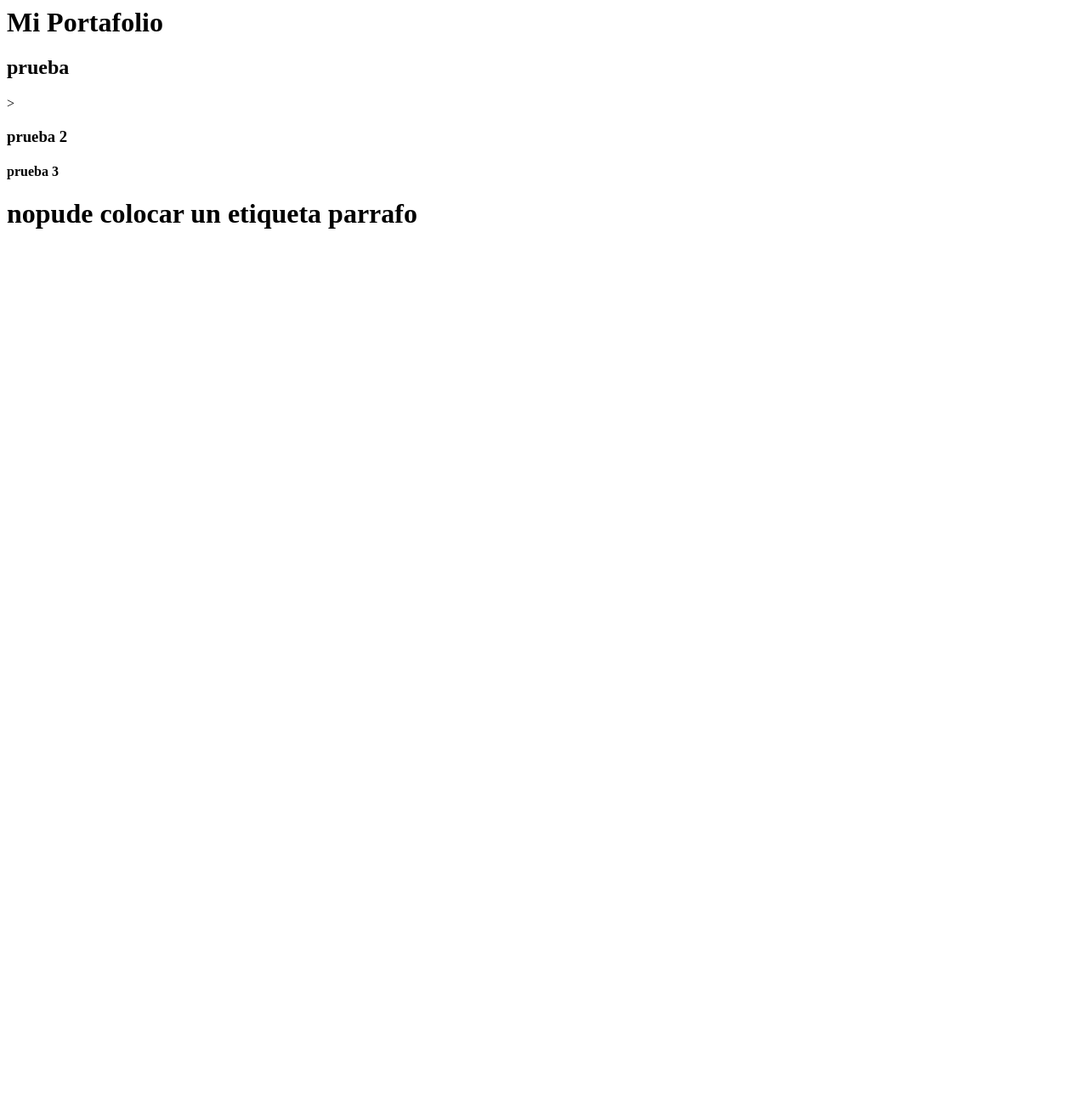
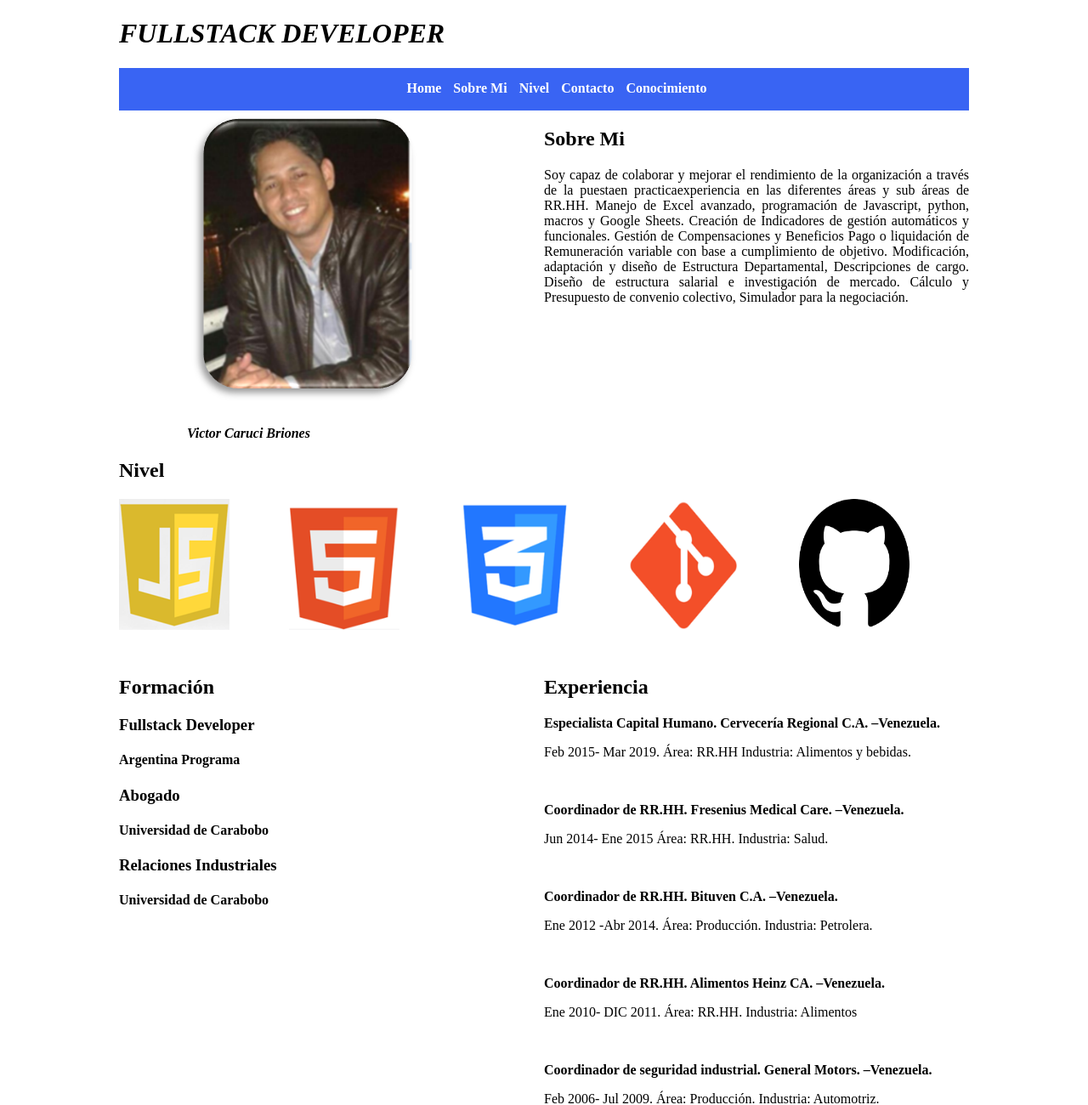
Before and after one commit to victor3319/portafFrontend, a plain HTML site: page index.html in a window 1280 px wide. Shown: the top 1300 px of the page at 85% size. Before the commit the page ends 800 px from the top, so only its background shows below. Drawn offline with Linux system fonts and the light colour scheme.

Commit message:
portafolio1

```diff
--- a/index.html
+++ b/index.html
@@ -1,5 +1,128 @@
-<h1>Mi Portafolio</h1>
-<h2>prueba</h2>>
-<h3>prueba 2</h3>
-<h4>prueba 3</h4>
-<h1>nopude colocar un etiqueta parrafo </h1>
+<!DOCTYPE html>
+<html lang="en">
+<head>
+    <meta charset="utf-8">
+    <meta http-equiv="X-UA-Compatible" content="IE=edge">
+    <meta name="viewport" content="width=device-width, initial-scale=1.0">
+    <title>Portafolio Victor Caruci</title>
+    <link rel="stylesheet" href="styles.css">
+</head>
+<body>
+    <div id="principal">
+        <header>
+            <h1><em>FULLSTACK DEVELOPER</em></h1>
+            <div id="navegacion">
+                <nav>
+                    <ul>
+                        <li><a href="#">Home</a></li>
+                        <li><a href="#">Sobre Mi</a></li>
+                        <li><a href="#">Nivel</a></li>
+                        <li> <a href="#">Contacto</a></li>
+                        <li><a href="#">Conocimiento</a></li>
+                    </ul>
+                </nav>
+            </div>
+        </header>
+
+        <section>
+            <div id="foto">
+                <article>
+                    <img src="img/foto.png">
+                    <h4><em>Victor Caruci Briones</em></h4>
+                </article>
+            </div>
+
+            <article>
+                <div id="mi">
+                    <h2>Sobre Mi</h2>
+                    <p>Soy capaz de colaborar y mejorar el rendimiento de la organización a través de la puestaen practicaexperiencia en las diferentes áreas y sub áreas de RR.HH. Manejo de Excel avanzado, programación de Javascript, python, macros y Google Sheets. Creación de Indicadores de gestión automáticos y funcionales. Gestión de Compensaciones y Beneficios Pago o liquidación  de Remuneración variable con base a cumplimiento de objetivo. Modificación, adaptación y diseño de Estructura Departamental, Descripciones de cargo. Diseño de estructura salarial e investigación de mercado. Cálculo y Presupuesto de convenio colectivo, Simulador para la negociación.
+                    </p>
+                </div>
+            </article>
+        </section>
+
+
+        <section id="nivel">
+            <h2>Nivel</h2>
+            <div id="JS">
+                <img src="img/JavaScript.png" height="154" width="130">
+            </div>
+
+            <div id="HTML">
+                <img src="img/HTML.png" height="154" width="130">
+            </div>
+
+            <div id="CSS">
+                <img src="img/CCS.png" height="154" width="130">
+            </div>
+
+            <div id="git">
+                <img src="img/GIT.png" height="154" width="130">
+            </div>
+
+            <div id="github">
+                <img src="img/Github.png" height="154" width="130">
+            </div>
+
+        </section>
+
+        <section id="formacion">
+            <div id="educacion">
+                <h2>Formación</h2>
+                <h3>Fullstack Developer</h3>
+                <h4>Argentina Programa</h4>
+
+                <h3>Abogado</h3>
+                <h4>Universidad de Carabobo</h4>
+
+                <h3>Relaciones Industriales</h3>
+                <h4>Universidad de Carabobo</h4>
+            </div>
+        </section>
+
+        <section>
+            <article>
+                <div id="experiencia">
+                    <h2>Experiencia</h2>
+                    <p><b>Especialista Capital Humano. Cervecería Regional C.A. –Venezuela.</b></p>
+                    <p>Feb 2015- Mar 2019. Área: RR.HH Industria: Alimentos y bebidas.</p>
+                    <br>
+                    <p><b>Coordinador de RR.HH. Fresenius Medical Care. –Venezuela.</b></p>
+                    <p>Jun 2014- Ene 2015 Área: RR.HH. Industria: Salud.</p>
+                    <br>
+                    <p><b>Coordinador de RR.HH. Bituven C.A. –Venezuela.</b></p>
+                    <p>Ene 2012 -Abr 2014. Área: Producción. Industria: Petrolera.</p>
+                    <br>
+                    <p><b>Coordinador de RR.HH. Alimentos Heinz CA. –Venezuela.</b></p>
+                    <p>Ene 2010- DIC 2011. Área: RR.HH. Industria: Alimentos</p>
+                    <br>
+                    <p><b>Coordinador de seguridad industrial. General Motors. –Venezuela.</b></p>
+                    <p>Feb 2006- Jul 2009. Área: Producción. Industria: Automotriz.</p>
+                </div>>
+            </article>
+        </section>
+
+
+        <section>
+            <h2>Contacto</h2>
+            <label>Nombre</label>
+            <input></input>
+            <label>Correo</label>
+            <input></input>
+            <br><br>
+            <label>Mensaje</label>
+            <input></input>
+        </section>
+
+    </div>
+
+
+
+    <footer>
+        <h4>Redes sociales</h4>
+        <a href="#">Facebook</a>
+        <a href="#">Tiwtter</a>
+      </footer>
+
+</body>
+</html>
--- a/styles.css
+++ b/styles.css
@@ -0,0 +1,80 @@
+#principal{
+    width:1000px;
+    margin:auto;
+}
+
+#navegacion{
+    width:1000px;
+    height:50px;
+    background: #3964F3;
+}
+    #navegacion ul{
+        text-align: center;
+        padding-top: 15px;
+    }
+    #navegacion li{
+        display:inline;
+        margin-right: 10px;
+    }
+
+    #navegacion a{
+        color:#fff;
+        text-decoration: none;
+        font-weight: bold;
+    }
+
+    #foto{
+        width: 420px;
+        height: 750 px;
+        float: left;
+        margin-left: 80px;
+    }
+
+    #mi{
+        width: 500px;
+        height: 750 px;
+        text-align:justify;
+        float: left;
+    }
+
+    #nivel{
+        clear: both;
+
+    }
+
+    #JS{
+        float: left;
+        margin-right: 70px;
+    }
+    #HTML{
+        float: left;
+        margin-right: 70px;
+    }
+    #CSS{
+        float: left;
+        margin-right: 70px;
+    }
+    #git{
+        float: left;
+        margin-right: 70px;
+    }
+    #github{
+        float: left;
+        margin-right: 70px;
+    }
+
+    #formacion{
+        clear: both;
+    }
+
+    #educacion{
+        margin-top: 30px;
+        float: left;
+        width: 500px;
+    }
+
+    #experiencia{
+        margin-top: 30px;
+        float: left;
+        width: 500px;
+    }
```
Also changed, not shown: prueba.html (added, +55 -0 lines), img/CCS.png (added), img/GIT.png (added), img/Github.png (added), img/HTML.png (added), img/JavaScript.png (added), img/NIvel_CSS.png (added), img/Nivel_HTML.png (added), img/Nivel_github.png (added), img/foto.png (added), img/nivel_JS.png (added), 1 other file.
